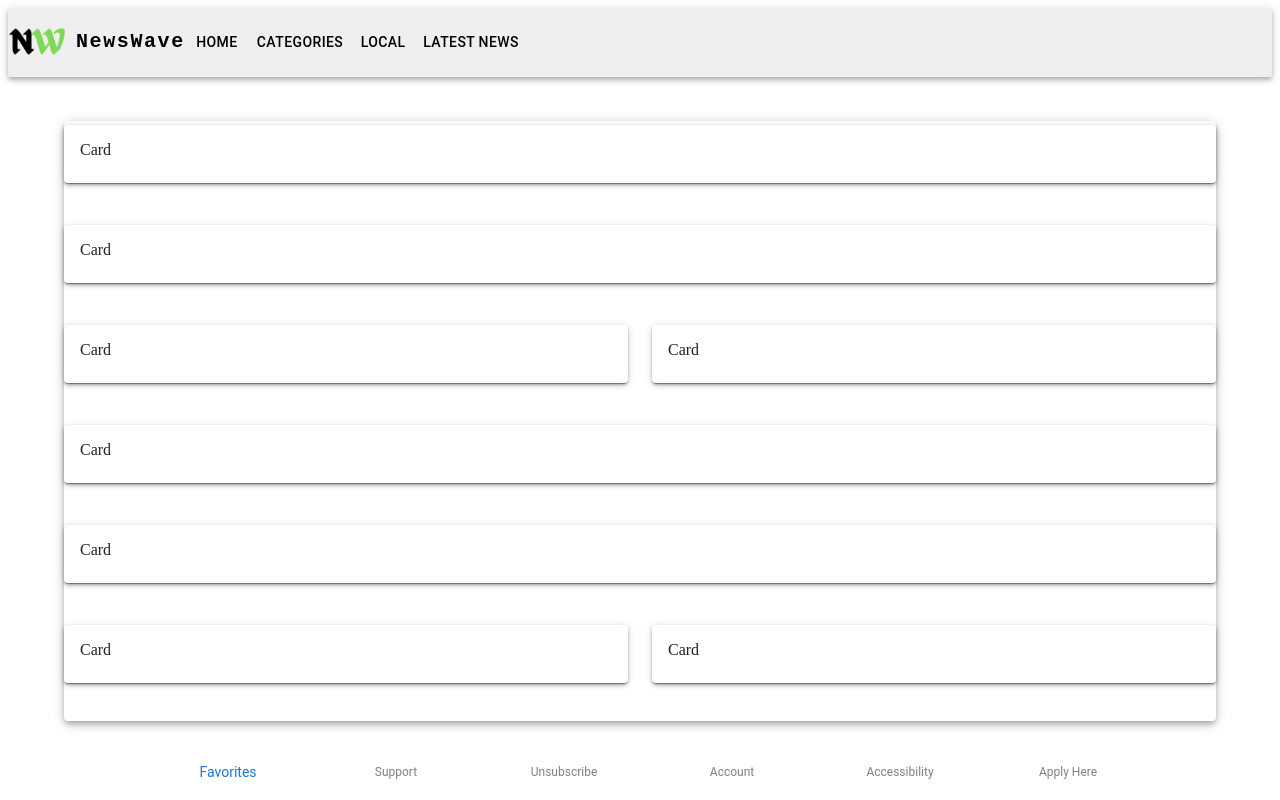
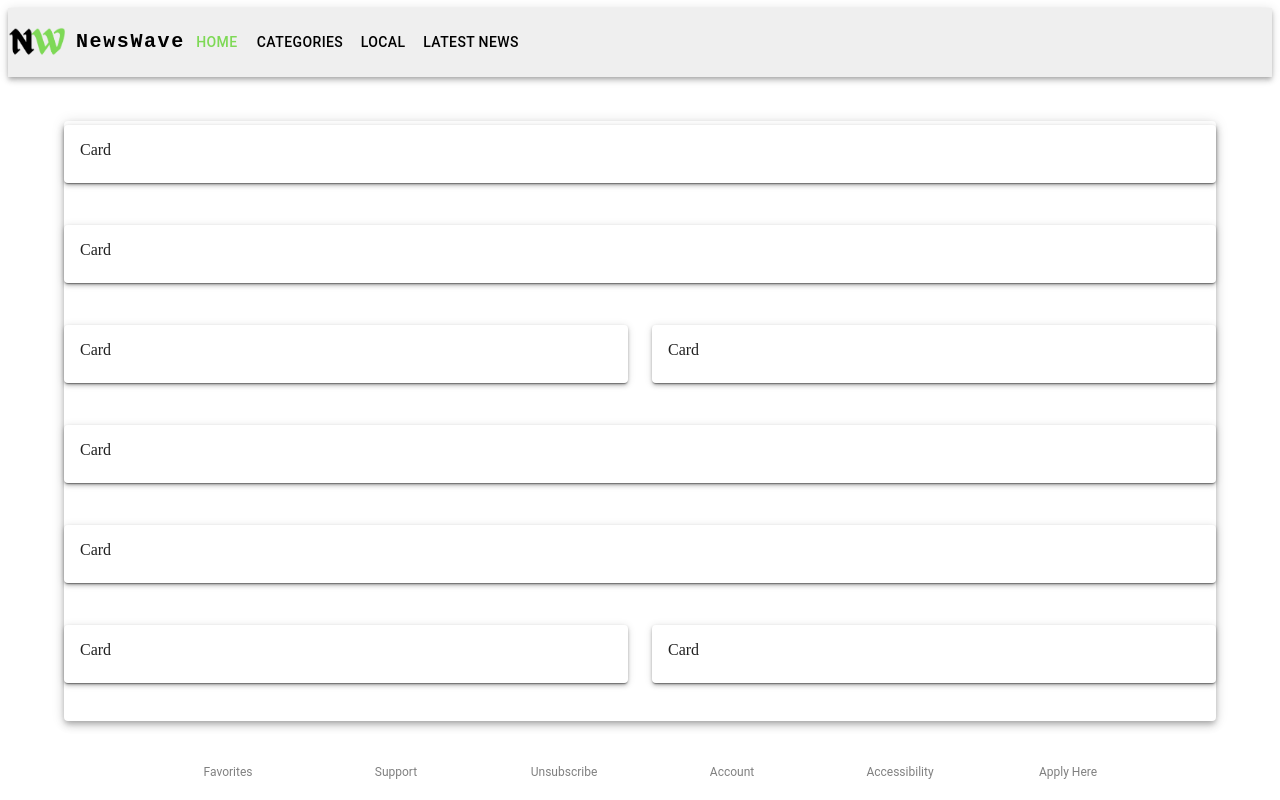
Before and after one commit to Mbutle3/NewsWave, a React (Create React App) app in the folder newswave/: page /home in a window 1280 px wide. Built offline with nearby package versions, Linux system fonts and the light colour scheme.

Commit message:
fixed minor bugs

```diff
--- a/newswave/src/App.js
+++ b/newswave/src/App.js
@@ -12,7 +12,7 @@ import NotFoundPage from "./pages/NotFoundPage";
 import Local from "./pages/Local";
 import LatestNews from "./pages/LatestNews";
 
-function App() {
+const App = () => {
   return (
     <Router>
       <Box className="App">
@@ -30,6 +30,6 @@ function App() {
       </Box>
     </Router>
   );
-}
+};
 
 export default App;
--- a/newswave/src/components/Article.js
+++ b/newswave/src/components/Article.js
@@ -1,6 +1,5 @@
 import React from "react";
 import { Card, CardActions, CardContent } from "@mui/material";
-import { Box } from "@mui/system";
 const Article = () => {
   return (
     <Card>
--- a/newswave/src/components/Footer.js
+++ b/newswave/src/components/Footer.js
@@ -2,19 +2,29 @@ import React from "react";
 import { Box, styled } from "@mui/system";
 import BottomNavigation from "@mui/material/BottomNavigation";
 import BottomNavigationAction from "@mui/material/BottomNavigationAction";
+import { useLocation } from "react-router-dom";
 
 const StyledBottomNavigationAction = styled(BottomNavigationAction)(
   ({ theme, selected }) => ({
     color: selected ? "#7ED956" : "grey",
+    "& .MuiBottomNavigationAction-label": {
+      color: selected ? "#7ED956" : "grey",
+    },
   })
 );
 
 const Footer = () => {
-  const [value, setValue] = React.useState(0);
+  const location = useLocation();
+  const [value, setValue] = React.useState(-1);
 
   const handleIconClick = (newValue) => {
     setValue(newValue);
   };
+
+  React.useEffect(() => {
+    // Reset the selected state when the location changes (page navigation)
+    setValue(-1);
+  }, [location.pathname]);
 
   return (
     <Box style={{ position: "fixed", bottom: 0, width: "100%" }}>
@@ -29,22 +39,21 @@ const Footer = () => {
       >
         <StyledBottomNavigationAction
           label="Favorites"
-          selected={value === 0}
+          selected={value === -1}
         />
-        <StyledBottomNavigationAction label="Support" selected={value === 1} />
-
+        <StyledBottomNavigationAction label="Support" selected={value === 0} />
         <StyledBottomNavigationAction
           label="Unsubscribe"
-          selected={value === 3}
+          selected={value === 2}
         />
-        <StyledBottomNavigationAction label="Account" selected={value === 4} />
+        <StyledBottomNavigationAction label="Account" selected={value === 3} />
         <StyledBottomNavigationAction
           label="Accessibility"
-          selected={value === 5}
+          selected={value === 4}
         />
         <StyledBottomNavigationAction
           label="Apply Here"
-          selected={value === 6}
+          selected={value === 5}
         />
       </BottomNavigation>
     </Box>
--- a/newswave/src/components/Header.js
+++ b/newswave/src/components/Header.js
@@ -13,8 +13,9 @@ import { Link } from "react-router-dom";
 
 const categories = ["Politics", "Business", "Technology", "Health", "Science"];
 
-function Header() {
+const Header = () => {
   const [openDrawer, setOpenDrawer] = React.useState(false);
+  const [value, setValue] = React.useState(0);
 
   const handleToggleDrawer = () => {
     setOpenDrawer(!openDrawer);
@@ -57,7 +58,6 @@ function Header() {
           </Typography>
         </Box>
 
-        {/* Responsive Menu Button */}
         <Box sx={{ flexGrow: 1, display: { xs: "flex", md: "none" } }}>
           <IconButton
             size="large"
@@ -83,21 +83,48 @@ function Header() {
           </Drawer>
         </Box>
 
-        {/* Main Navigation Links */}
         <Box sx={{ flexGrow: 1, display: { xs: "none", md: "flex" } }}>
-          <Button sx={{ my: 2, color: "#000" }} component={Link} to="/">
+          <Button
+            sx={{
+              my: 2,
+              color: value === 0 ? "#7ED956" : "#000",
+            }}
+            component={Link}
+            to="/"
+            onClick={() => setValue(0)}
+          >
             Home
           </Button>
-          <Button sx={{ my: 2, color: "#000" }} component={Link} to="/category">
+          <Button
+            sx={{
+              my: 2,
+              color: value === 1 ? "#7ED956" : "#000",
+            }}
+            component={Link}
+            to="/category"
+            onClick={() => setValue(1)}
+          >
             Categories
           </Button>
-          <Button sx={{ my: 2, color: "#000" }} component={Link} to="/local">
+          <Button
+            sx={{
+              my: 2,
+              color: value === 2 ? "#7ED956" : "#000",
+            }}
+            component={Link}
+            to="/local"
+            onClick={() => setValue(2)}
+          >
             Local
           </Button>
           <Button
-            sx={{ my: 2, color: "#000" }}
+            sx={{
+              my: 2,
+              color: value === 3 ? "#7ED956" : "#000",
+            }}
             component={Link}
             to="/latest-news"
+            onClick={() => setValue(3)}
           >
             Latest News
           </Button>
@@ -105,6 +132,6 @@ function Header() {
       </Toolbar>
     </AppBar>
   );
-}
+};
 
 export default Header;
--- a/newswave/src/pages/Category.js
+++ b/newswave/src/pages/Category.js
@@ -1,11 +1,11 @@
 import React from "react";
 import { Box } from "@mui/system";
-function Category() {
+const Category = () => {
   return (
     <Box>
       <p>Category Page</p>
     </Box>
   );
-}
+};
 
 export default Category;
--- a/newswave/src/pages/Home.js
+++ b/newswave/src/pages/Home.js
@@ -3,7 +3,7 @@ import { Box, Container } from "@mui/system";
 import { Paper } from "@mui/material";
 import Grid2 from "@mui/material/Unstable_Grid2/Grid2";
 import Article from "../components/Article";
-function Home() {
+const Home = () => {
   return (
     <Container style={{ marginTop: "3em" }}>
       <Box>
@@ -61,6 +61,6 @@ function Home() {
       </Box>
     </Container>
   );
-}
+};
 
 export default Home;
--- a/newswave/src/pages/LatestNews.js
+++ b/newswave/src/pages/LatestNews.js
@@ -3,7 +3,7 @@ import { Box, Container } from "@mui/system";
 import { Paper } from "@mui/material";
 import Grid2 from "@mui/material/Unstable_Grid2/Grid2";
 import Article from "../components/Article";
-function LatestNews() {
+const LatestNews = () => {
   return (
     <Container style={{ marginTop: "3em" }}>
       <Box>
@@ -61,6 +61,6 @@ function LatestNews() {
       </Box>
     </Container>
   );
-}
+};
 
 export default LatestNews;
--- a/newswave/src/pages/Local.js
+++ b/newswave/src/pages/Local.js
@@ -3,7 +3,7 @@ import { Box, Container } from "@mui/system";
 import { Paper } from "@mui/material";
 import Grid2 from "@mui/material/Unstable_Grid2/Grid2";
 import Article from "../components/Article";
-function Local() {
+const Local = () => {
   return (
     <Container style={{ marginTop: "3em" }}>
       <Box>
@@ -61,6 +61,6 @@ function Local() {
       </Box>
     </Container>
   );
-}
+};
 
 export default Local;
--- a/newswave/src/pages/NotFoundPage.js
+++ b/newswave/src/pages/NotFoundPage.js
@@ -3,7 +3,7 @@ import { Box, Container } from "@mui/system";
 import { Paper } from "@mui/material";
 import Grid2 from "@mui/material/Unstable_Grid2/Grid2";
 import Article from "../components/Article";
-function NotFoundPage() {
+const NotFoundPage = () => {
   return (
     <Container style={{ marginTop: "3em" }}>
       <Box>
@@ -61,6 +61,6 @@ function NotFoundPage() {
       </Box>
     </Container>
   );
-}
+};
 
 export default NotFoundPage;
```
